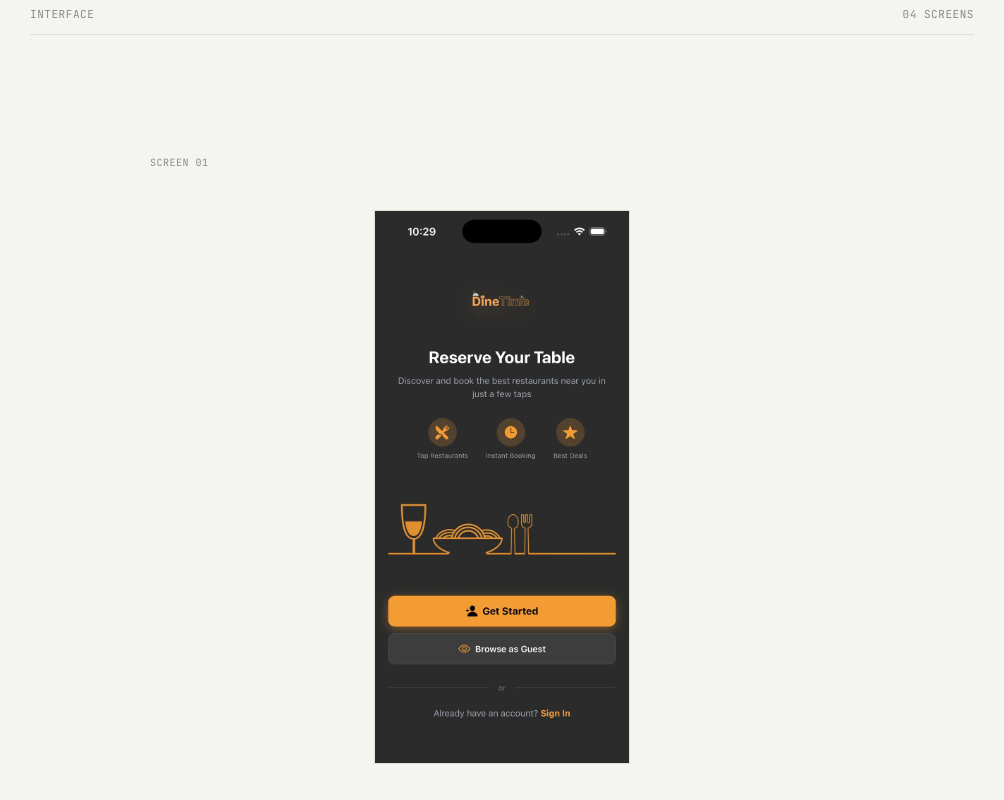
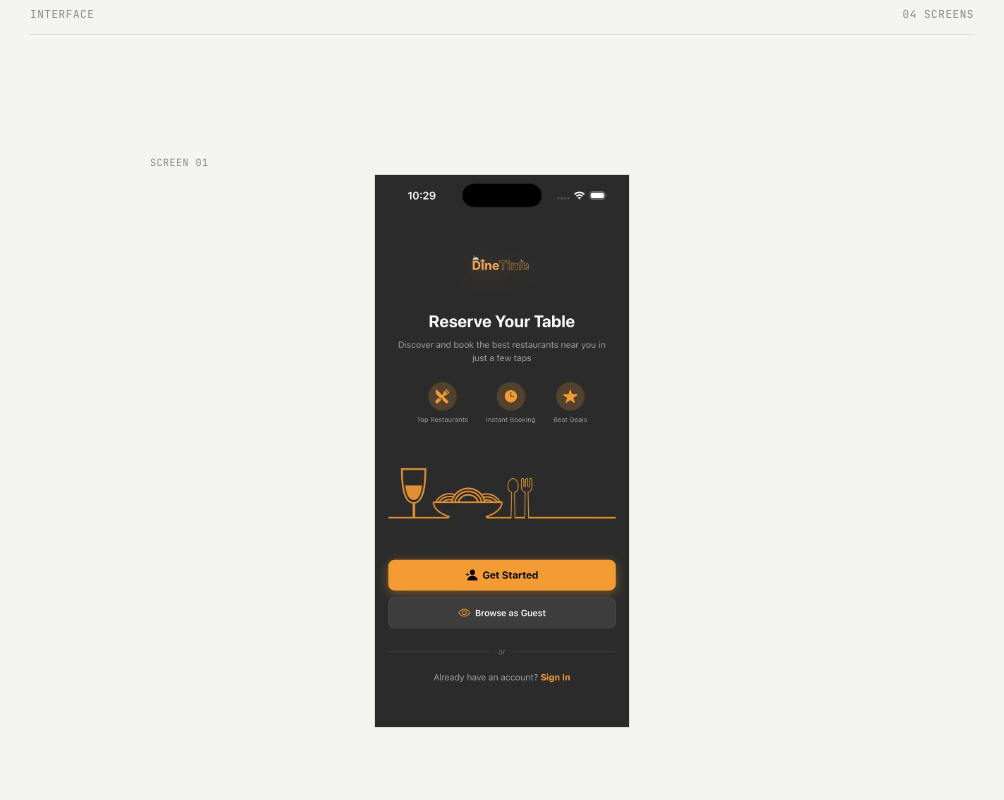
Before and after one commit to kamalhara/portfolioV2.0, a Next.js app: page /project/dine-time-app in a window 1280 px wide. Shown: the part 2900-3700 px from the top of the page, without its empty margins (138-1142 px from the left). Built offline with nearby package versions, Linux system fonts and the light colour scheme; no server answers.

Commit message:
refactor: migrate ScrollStack to CSS sticky positioning and adjust project page padding

```diff
--- a/app/components/ScrollStack.jsx
+++ b/app/components/ScrollStack.jsx
@@ -6,7 +6,7 @@ import { useCallback, useLayoutEffect, useRef } from "react";
 
 export const ScrollStackItem = ({ children, itemClassName = "" }) => (
   <div
-    className={`scroll-stack-card relative my-8 box-border w-full origin-top will-change-transform ${itemClassName}`.trim()}
+    className={`scroll-stack-card sticky my-8 box-border w-full origin-top will-change-transform ${itemClassName}`.trim()}
     style={{
       backfaceVisibility: "hidden",
       transformStyle: "preserve-3d",
@@ -144,18 +144,7 @@ const ScrollStack = ({
         }
       }
 
-      let translateY = 0;
-      const isPinned = scrollTop >= pinStart && scrollTop <= pinEnd;
-
-      if (isPinned) {
-        translateY =
-          scrollTop - cardTop + stackPositionPx + itemStackDistance * i;
-      } else if (scrollTop > pinEnd) {
-        translateY = pinEnd - cardTop + stackPositionPx + itemStackDistance * i;
-      }
-
       const newTransform = {
-        translateY: Math.round(translateY * 100) / 100,
         scale: Math.round(scale * 1000) / 1000,
         rotation: Math.round(rotation * 100) / 100,
         blur: Math.round(blur * 100) / 100,
@@ -164,13 +153,12 @@ const ScrollStack = ({
       const lastTransform = lastTransformsRef.current.get(i);
       const hasChanged =
         !lastTransform ||
-        Math.abs(lastTransform.translateY - newTransform.translateY) > 0.1 ||
         Math.abs(lastTransform.scale - newTransform.scale) > 0.001 ||
         Math.abs(lastTransform.rotation - newTransform.rotation) > 0.1 ||
         Math.abs(lastTransform.blur - newTransform.blur) > 0.1;
 
       if (hasChanged) {
-        const transform = `translate3d(0, ${newTransform.translateY}px, 0) scale(${newTransform.scale}) rotate(${newTransform.rotation}deg)`;
+        const transform = `scale(${newTransform.scale}) rotate(${newTransform.rotation}deg)`;
         const filter =
           newTransform.blur > 0 ? `blur(${newTransform.blur}px)` : "";
 
@@ -260,14 +248,19 @@ const ScrollStack = ({
     }
 
     cards.forEach((card, i) => {
+      // Calculate CSS sticky top
+      const topOffset = `calc(${stackPosition} + ${itemStackDistance * i}px)`;
+      card.style.top = topOffset;
+      card.style.zIndex = i + 1; // Ensure lower cards stack above higher ones
+
       if (i < cards.length - 1) {
         card.style.marginBottom = `${itemDistance}px`;
       }
       card.style.willChange = "transform, filter";
       card.style.transformOrigin = "top center";
       card.style.backfaceVisibility = "hidden";
-      card.style.transform = "translateZ(0)";
-      card.style.webkitTransform = "translateZ(0)";
+      card.style.transform = "scale(1) rotate(0deg)";
+      card.style.webkitTransform = "scale(1) rotate(0deg)";
       card.style.perspective = "1000px";
       card.style.webkitPerspective = "1000px";
     });
--- a/app/project/[slug]/page.js
+++ b/app/project/[slug]/page.js
@@ -251,10 +251,10 @@ export default async function ProjectDetailPage({ params }) {
                       key={src}
                       itemClassName="min-h-[72svh] overflow-hidden px-5 py-5 sm:px-8 sm:py-6"
                     >
-                      <div className="flex items-center justify-between pb-3 font-mono text-[10px] uppercase tracking-wider text-ink-muted">
+                      <div className="flex items-center justify-between  font-mono text-[10px] uppercase tracking-wider text-ink-muted">
                         <span>Screen {String(index + 1).padStart(2, "0")}</span>
                       </div>
-                      <div className="flex min-h-[calc(72svh-5rem)] items-center justify-center py-7">
+                      <div className="flex min-h-[calc(72svh-5rem)] items-center justify-center py-1">
                         {project.slug === "spotus" ? (
                           <div className="w-full max-w-64">
                             <IPhoneFrame>{img}</IPhoneFrame>
```
